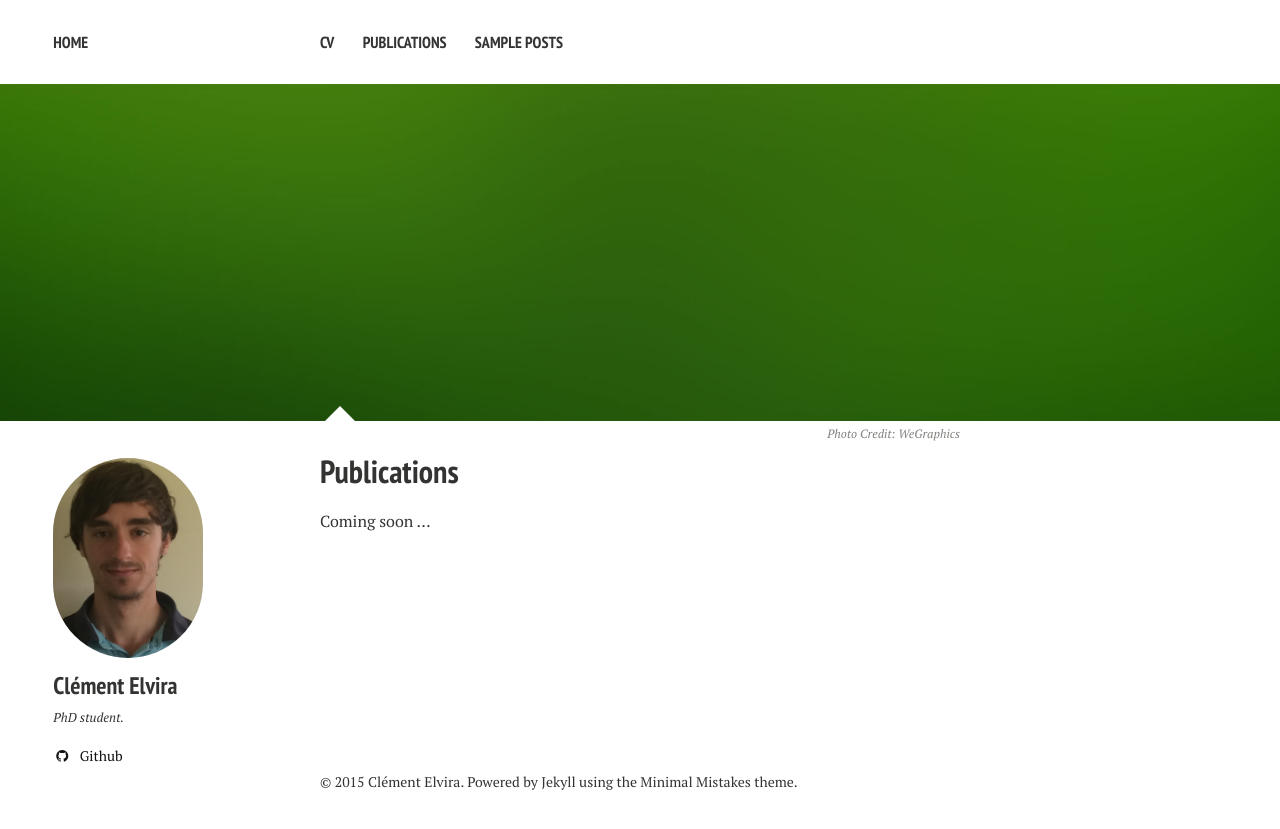
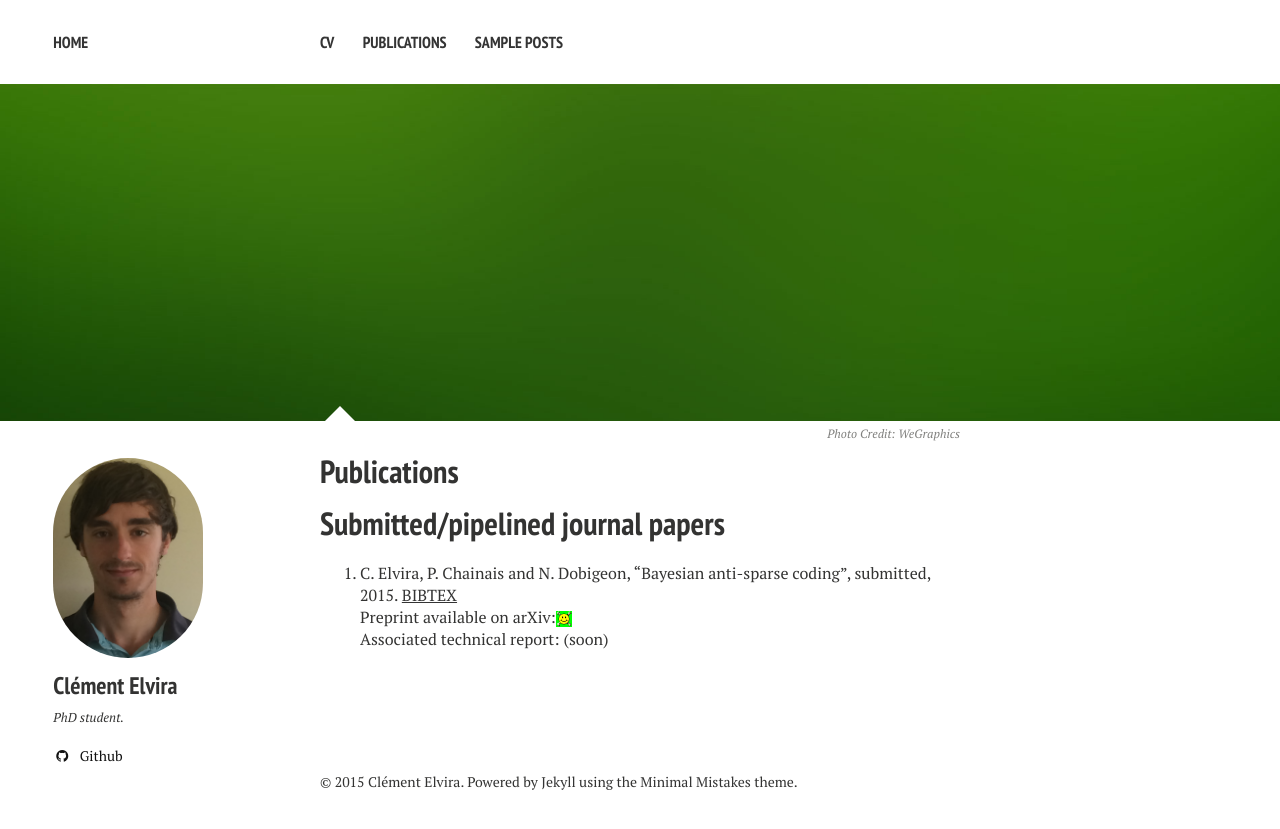
Before and after one commit to c-elvira/c-elvira.github.io-old, a Jekyll site: the page built from publication/index.md, in a window 1280 px wide. Shown: the top 829 px of the page. Built offline with Jekyll 4.4.1, drawn with Linux system fonts in a browser that asks for light colours; nearby versions of some CDN libraries.

Commit message:
Adding Bayesian anti-sparse publication

```diff
--- /dev/null
+++ b/bibtex/Elvira_2015sub.bib
@@ -0,0 +1,6 @@
+@Article{Elvira_2015sub,
+  author       = {C. Elvira and P. Chainais and N. Dobigeon},
+  title        = {Bayesian anti-sparse coding},
+  year         = {submitted},
+  url          = {http://dobigeon.perso.enseeiht.fr/papers/Elvira_2015sub.pdf},
+}
--- a/publication/index.md
+++ b/publication/index.md
@@ -10,4 +10,8 @@ image:
   creditlink: http://wegraphics.net/downloads/free-ultimate-blurred-background-pack/
 ---
 
-Coming soon ...
+# Submitted/pipelined journal papers
+
+1. C. Elvira, P. Chainais and N. Dobigeon, "Bayesian anti-sparse coding", submitted, 2015. [BIBTEX](../bibtex/Elvira_2015sub.bib) <br/>
+Preprint available on arXiv:[![arXiv](../images/arxiv_icon.png)](../pdf/Elvira_2015sub.pdf) <br/>
+Associated technical report: (soon)
```
Also changed, not shown: images/arxiv_icon.png (added), 1 other file.
